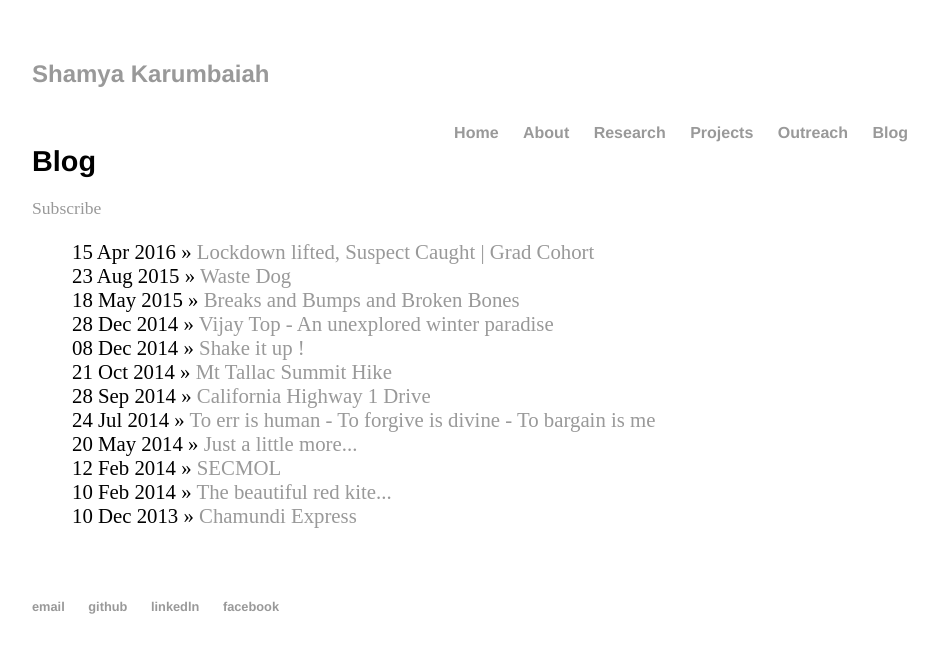
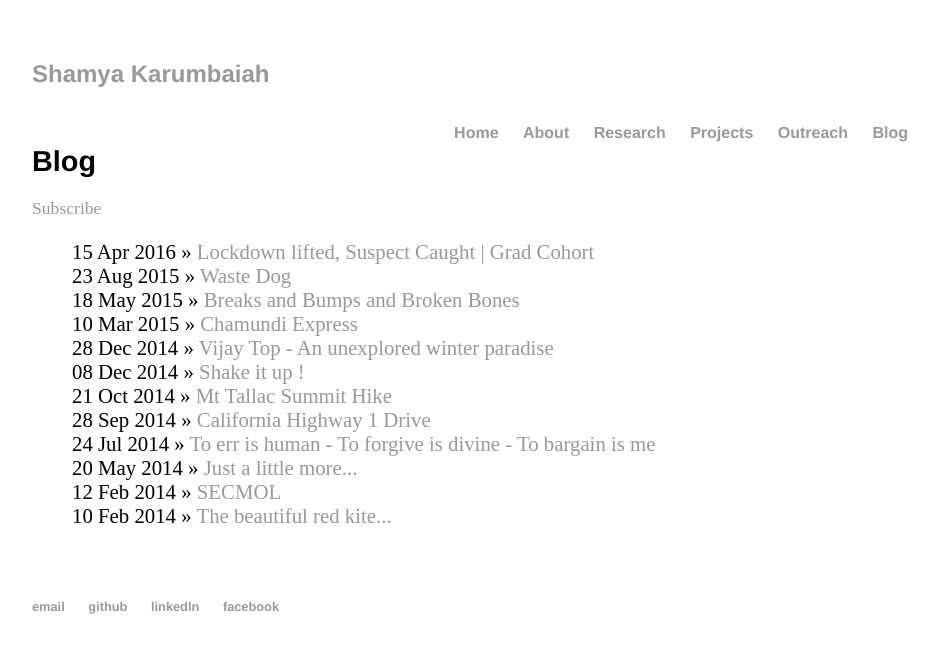
Before and after one commit to Shamya/shamyatest.github.io, a Jekyll site: the page built from blog/index.html, in a window 1280 px wide. Shown: the top 653 px of the page, without its empty margins (160-1098 px from the left). Built offline with Jekyll 4.4.1, drawn with Linux system fonts in a browser that asks for light colours.

Commit message:
Update and rename 2013-12-10-chamundi-express.md to 2015-03-10-chamundi-express.md

```diff
--- a/_posts/2013-12-10-chamundi-express.md
+++ b/_posts/2015-03-10-chamundi-express.md
@@ -1,7 +1,7 @@
 ---
 layout: post
 title: "Chamundi Express"
-date: 2013-12-10
+date: 2015-03-10
 place: Mysore, India
 ---
 
```
